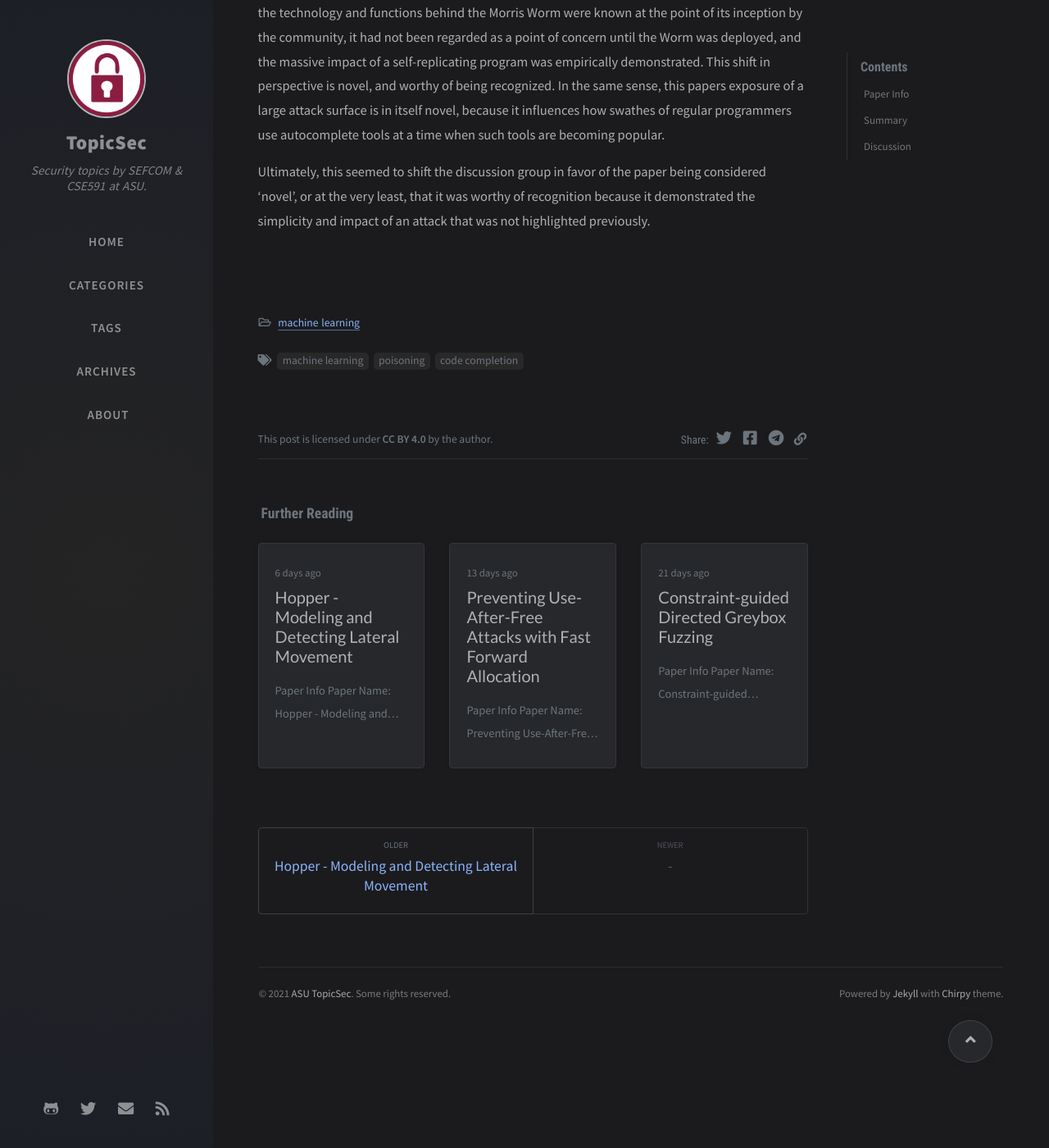
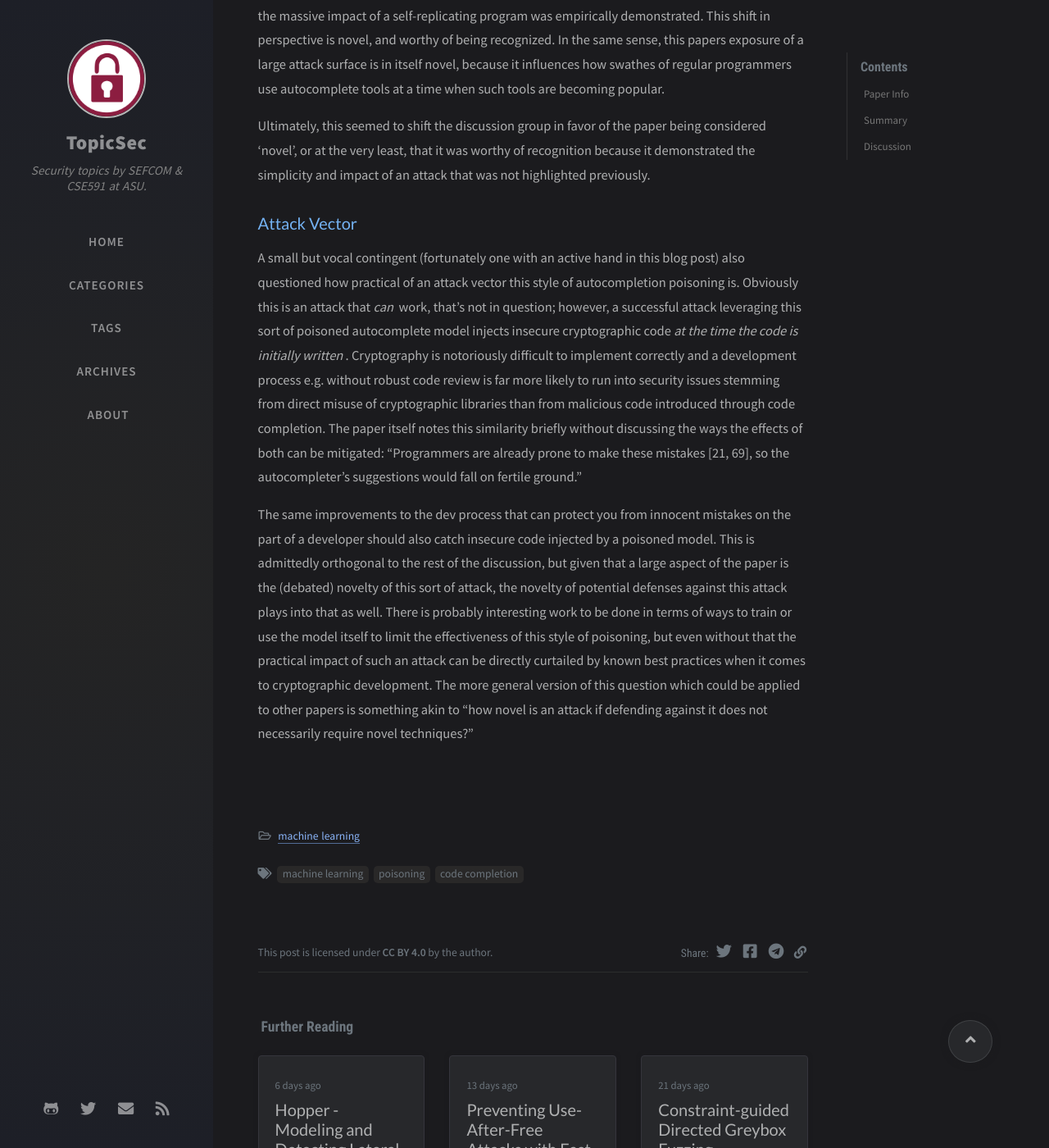
Before and after one commit to TopicSec/topicsec.github.io, a Jekyll site: the page built from _posts/2021-10-27-you-autocomplete-me.md, in a window 1280 px wide and 1400 px high, scrolled down 1704 px. Shown: the whole window at 82% size. Built offline with Jekyll 4.4.1, drawn with Linux system fonts in a browser that asks for light colours; nearby versions of some CDN libraries; comment, search, counter and statistics services are not loaded.

Commit message:
Add first draft of attack vector discussion.

```diff
--- a/_posts/2021-10-27-you-autocomplete-me.md
+++ b/_posts/2021-10-27-you-autocomplete-me.md
@@ -37,3 +35,15 @@ In 1) a brand new idea or technique is considered novel. A paper on a new attack
 For 2) a discovery is considered novel. Measurement papers are novel. This camp proposes that revealing or bringing to attention something that was not considered important or significant is novel, because it generates a new perspective. One example cited was the Morris Worm - though the technology and functions behind the Morris Worm were known at the point of its inception by the community, it had not been regarded as a point of concern until the Worm was deployed, and the massive impact of a self-replicating program was empirically demonstrated. This shift in perspective is novel, and worthy of being recognized. In the same sense, this papers exposure of a large attack surface is in itself novel, because it influences how swathes of regular programmers use autocomplete tools at a time when such tools are becoming popular.
 
 Ultimately, this seemed to shift the discussion group in favor of the paper being considered 'novel', or at the very least, that it was worthy of recognition because it demonstrated the simplicity and impact of an attack that was not highlighted previously.
+
+### Attack Vector
+
+A small but vocal contingent (fortunately one with an active hand in this blog post) also questioned how practical of an attack vector this style of autocompletion poisoning is.
+Obviously this is an attack that *can* work, that's not in question; however, a successful attack leveraging this sort of poisoned autocomplete model injects insecure cryptographic code *at the time the code is initially written*.
+Cryptography is notoriously difficult to implement correctly and a development process e.g. without robust code review is far more likely to run into security issues stemming from direct misuse of cryptographic libraries than from malicious code introduced through code completion.
+The paper itself notes this similarity briefly without discussing the ways the effects of both can be mitigated: "Programmers are already prone to make these mistakes [21, 69], so the autocompleter’s suggestions would fall on fertile ground."
+
+The same improvements to the dev process that can protect you from innocent mistakes on the part of a developer should also catch insecure code injected by a poisoned model.
+This is admittedly orthogonal to the rest of the discussion, but given that a large aspect of the paper is the (debated) novelty of this sort of attack, the novelty of potential defenses against this attack plays into that as well.
+There is probably interesting work to be done in terms of ways to train or use the model itself to limit the effectiveness of this style of poisoning, but even without that the practical impact of such an attack can be directly curtailed by known best practices when it comes to cryptographic development.
+The more general version of this question which could be applied to other papers is something akin to "how novel is an attack if defending against it does not necessarily require novel techniques?"
```
Also changed, not shown: other parts of _posts/2021-10-27-you-autocomplete-me.md (+0 -2 lines).
